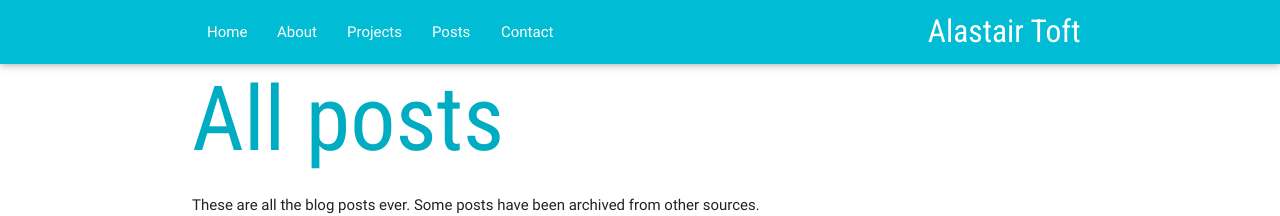
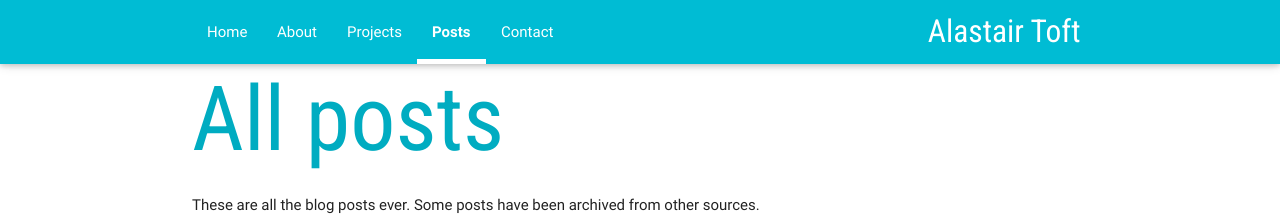
Before and after one commit to atoft/atoft.github.io, a Jekyll site: the page built from posts/index.html, in a window 1280 px wide. Shown: the top 216 px of the page. Built offline with Jekyll 4.4.1, drawn with Linux system fonts in a browser that asks for light colours; nearby versions of some CDN libraries; the list of posts is cut into pages by our own code.

Commit message:
Fix active section highlight in navbar.

```diff
--- a/_includes/header.html
+++ b/_includes/header.html
@@ -3,7 +3,7 @@
   <div class="nav-wrapper container">
   <a href="/" class="brand-logo right addymotion-title">Alastair Toft</a>
   <a href="#" data-activates="mobile-drawer" class="button-collapse"><i class="material-icons">menu</i></a>
-  <ul class="table-of-contents left hide-on-med-and-down ">
+  <ul class="addymotion-table-of-contents left hide-on-med-and-down ">
     <li class="waves-effect"><a {% if include.active == "home" %} class="active" {% endif %} href="/">Home</a></li>
     <li class="waves-effect"><a {% if include.active == "about" %} class="active" {% endif %} href="/index.html#about">About</a></li>
     <li class="waves-effect"><a {% if include.active == "projects" %} class="active" {% endif %} href="/index.html#projects">Projects</a></li>
```
